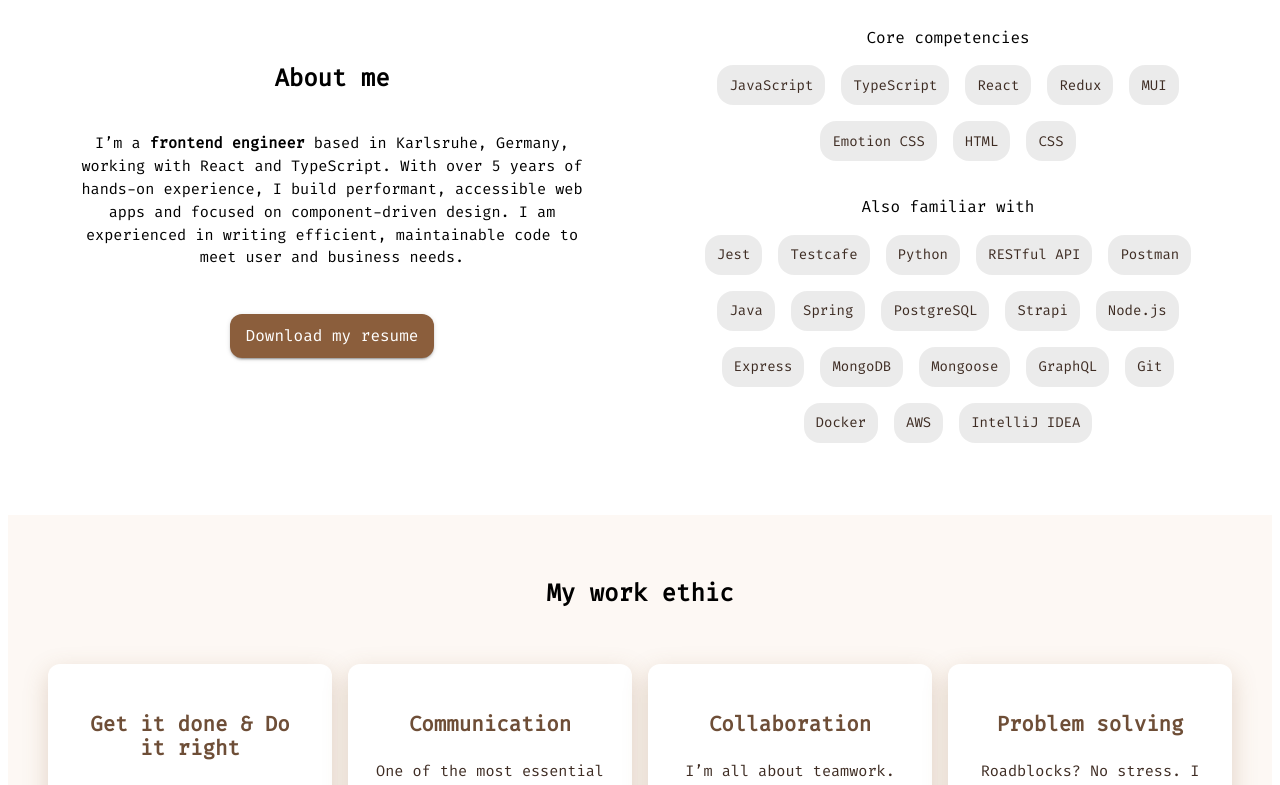
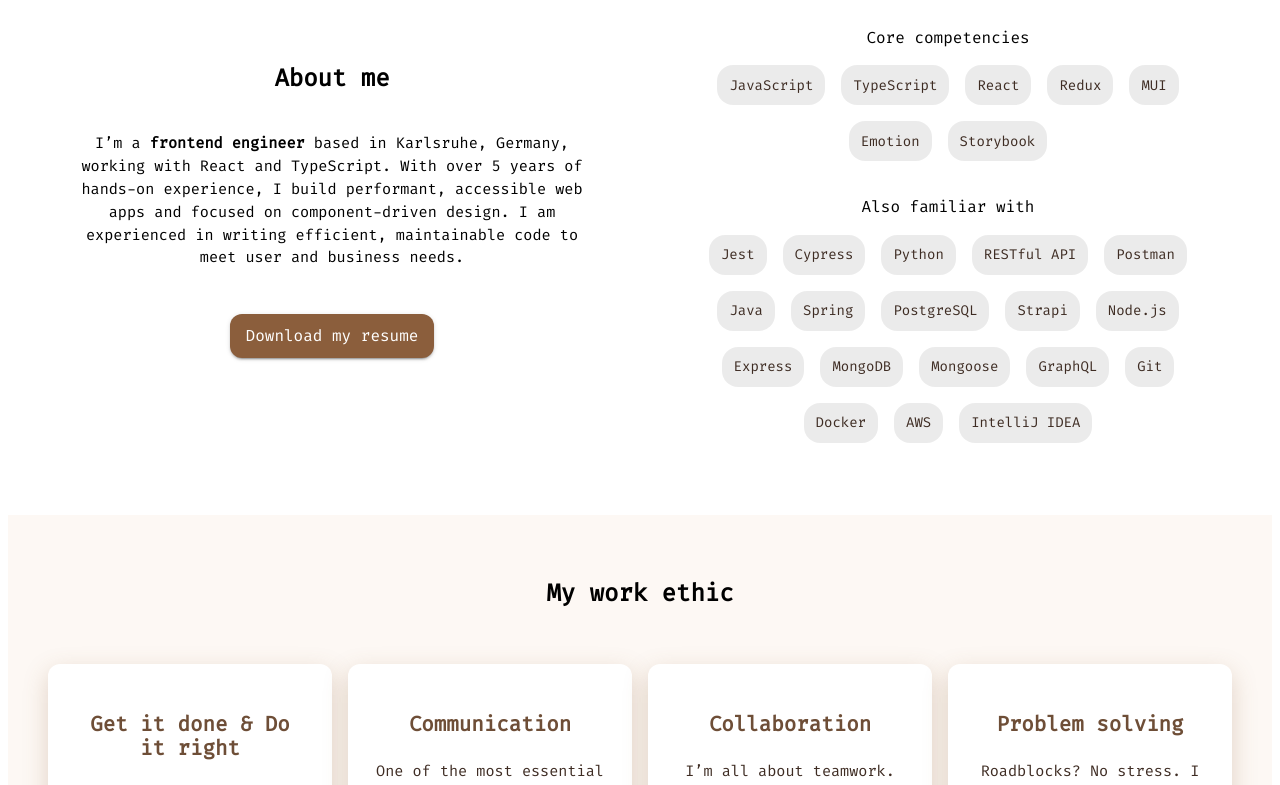
Before and after one commit to lrasata/lrasata-website, a React (Vite) app: page / in a window 1280 px wide. Shown: the part 933-1718 px from the top of the page. Built offline with nearby package versions, Linux system fonts and the light colour scheme.

Commit message:
fix: update tech stack

```diff
--- a/src/components/AboutMe.jsx
+++ b/src/components/AboutMe.jsx
@@ -15,14 +15,13 @@ const CORE_COMPETENCIES = [
   "React",
   "Redux",
   "MUI",
-  "Emotion CSS",
-  "HTML",
-  "CSS",
+  "Emotion",
+  "Storybook",
 ];
 
 const OTHER_TECH_STACK = [
   "Jest",
-  "Testcafe",
+  "Cypress",
   "Python",
   "RESTful API",
   "Postman",
--- a/src/components/Projects.jsx
+++ b/src/components/Projects.jsx
@@ -27,13 +27,16 @@ const WORK = [
           "Typescript",
           "React",
           "Redux",
+          "MUI",
+          "Emotion",
+          "Storybook",
           "Strapi",
           "Python",
           "Git",
           "Prometheus",
           "Grafana",
           "Docker",
-          "AWS"
+          "AWS",
         ],
       },
       {
```
Also changed, not shown: 1 other file (tests, documents, lock files or other folders).
